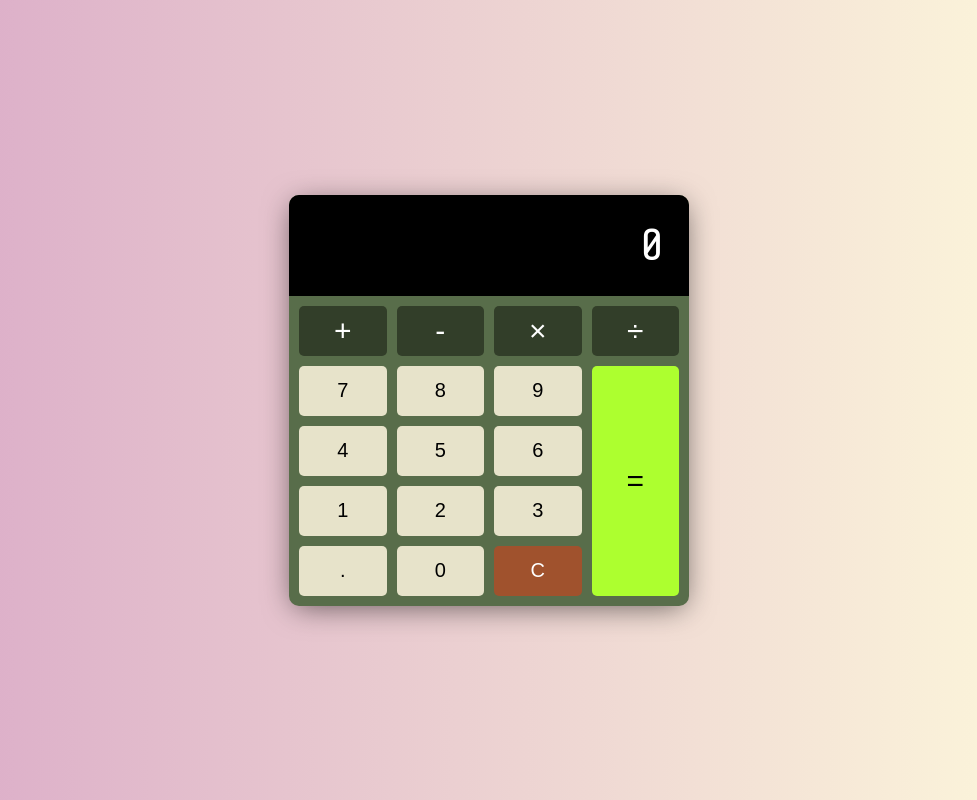
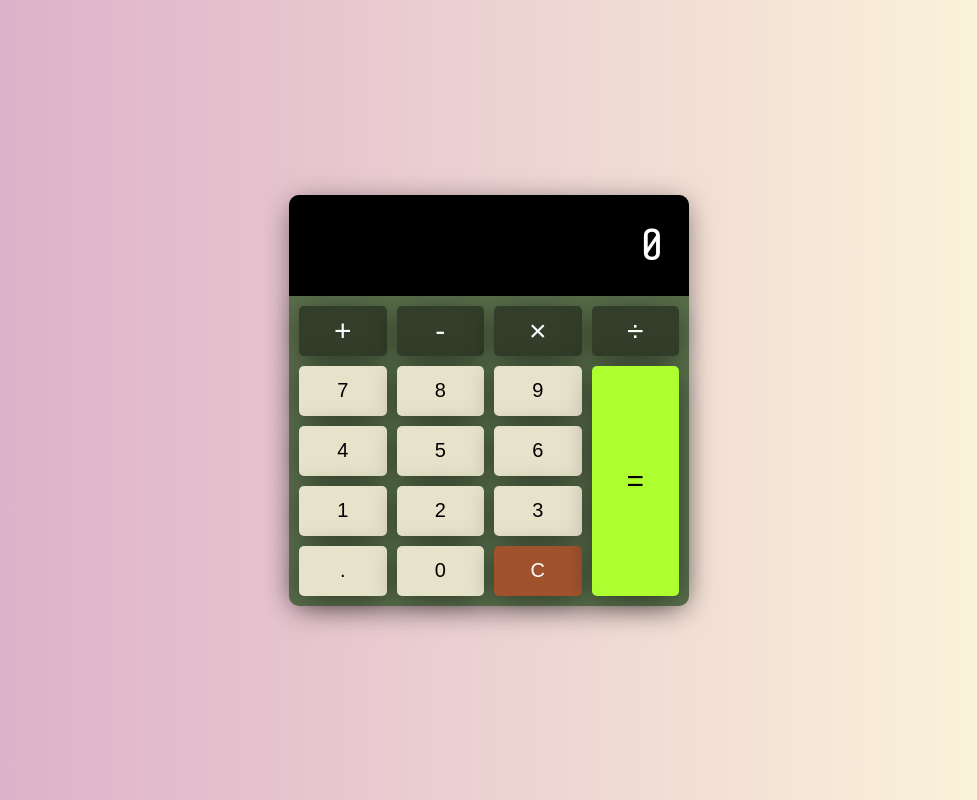
Before and after one commit to rifkyzena/calculator-website, a plain HTML site: page index.html in a window 1280 px wide. Shown: the whole page, without its empty margins (151-1128 px from the left). Drawn offline with nearby package versions, Linux system fonts and the light colour scheme.

Commit message:
more shadows

```diff
--- a/style.css
+++ b/style.css
@@ -78,6 +78,7 @@ button {
   border-radius: 5px;
   cursor: pointer;
   background: #e7e3ca;
+  box-shadow: 0 5px 30px -5px rgba(0, 0, 0, 0.6);
 }
 
 button:hover {
```
